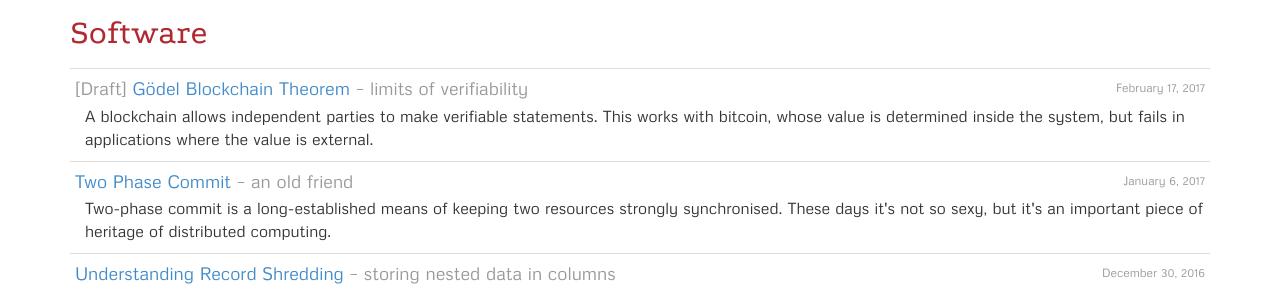
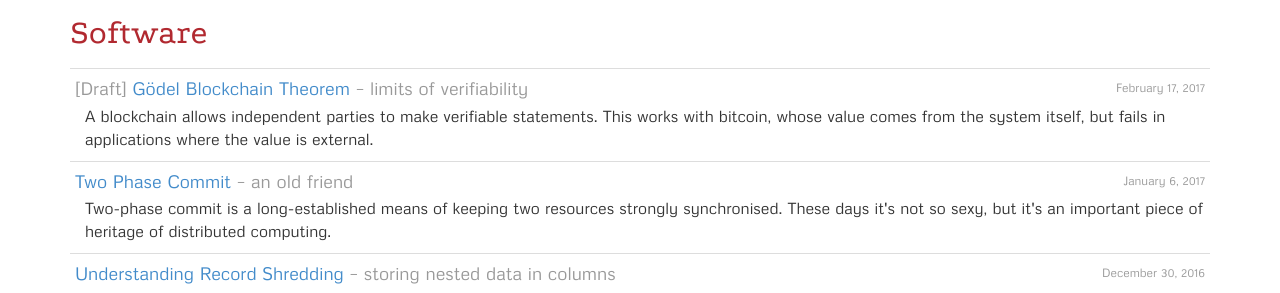
Before and after one commit to joekearney/joekearney.github.io, a Jekyll site: the page built from index.html, in a window 1280 px wide and 900 px high. Shown: the part 206-499 px from the top of the window. Built offline with Jekyll 4.4.1, drawn with Linux system fonts in a browser that asks for light colours.

Commit message:
fix to godel article description

```diff
--- a/_posts/software/2017-02-17-godel-blockchain-theorem.md
+++ b/_posts/software/2017-02-17-godel-blockchain-theorem.md
@@ -2,7 +2,7 @@
 layout: post
 title: "Gödel Blockchain Theorem"
 description: "limits of verifiability"
-meta_description: "A blockchain allows independent parties to make verifiable statements. This works with bitcoin, whose value is determined inside the system, but fails in applications where the value is external."
+meta_description: "A blockchain allows independent parties to make verifiable statements. This works with bitcoin, whose value comes from the system itself, but fails in applications where the value is external."
 categories:
 - post
 tags:
```
